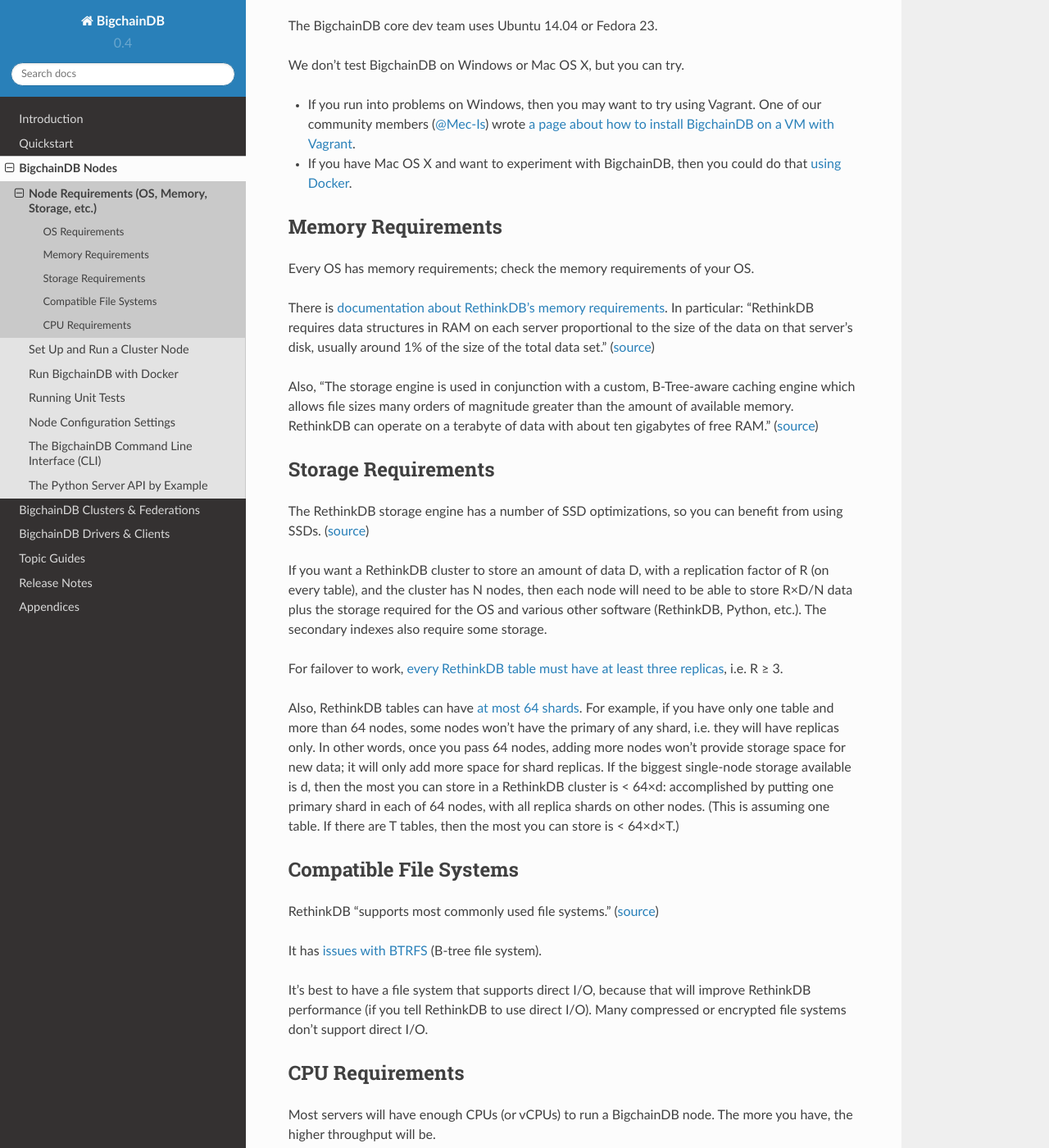
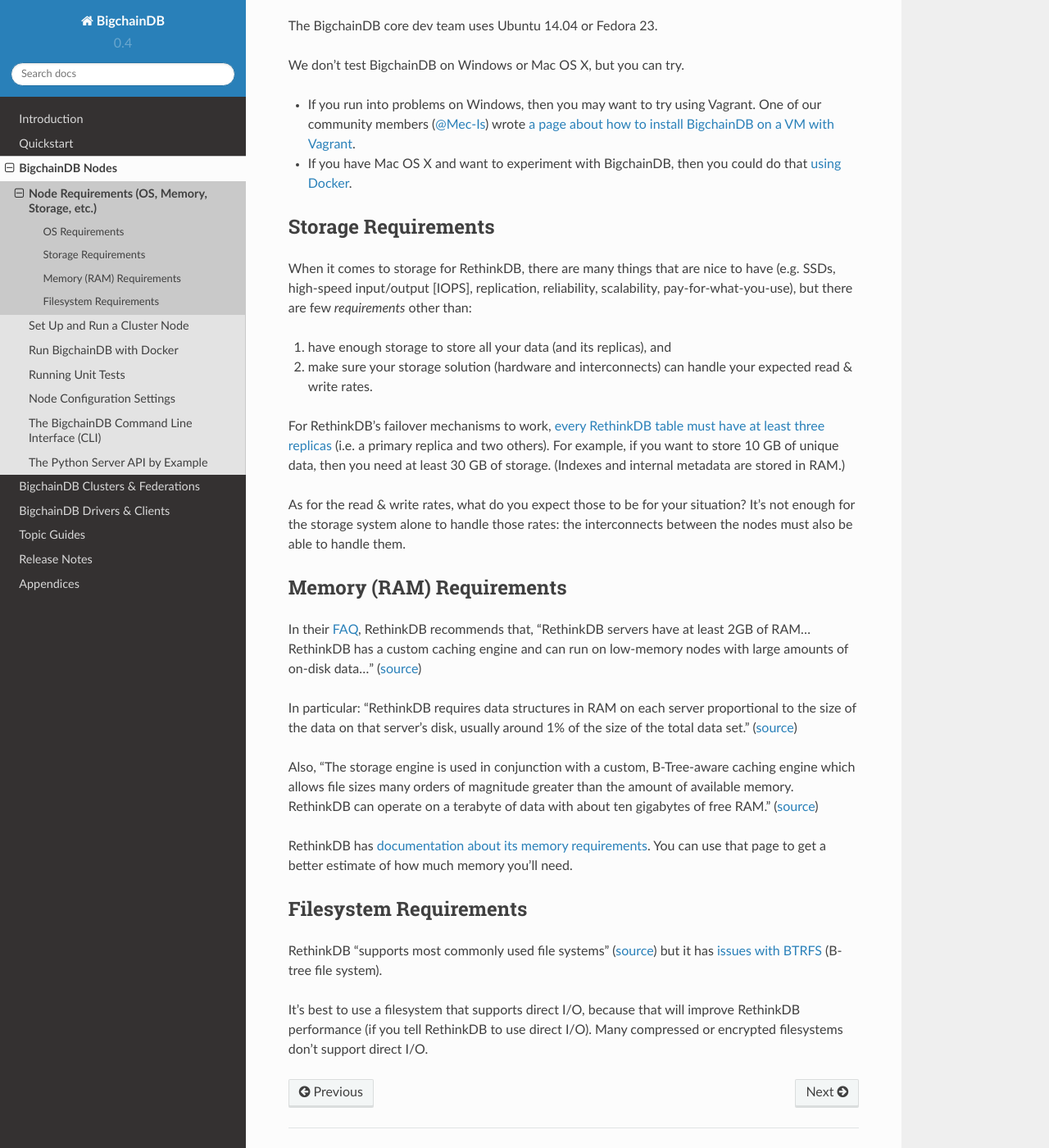
Before and after one commit to thematerials-network/bigchaindb-node, a Sphinx documentation site: the page built from bigchaindb/docs/source/nodes/node-requirements.md, in a window 1280 px wide and 1400 px high, scrolled down 437 px. Shown: the whole window at 82% size. Built offline with Sphinx 7.4.7 and the Read the Docs theme 2.0.0, drawn with Linux system fonts in a browser that asks for light colours.

Commit message:
Docs: revisions to storage/memory reqs/setup

```diff
--- a/bigchaindb/docs/source/nodes/node-requirements.md
+++ b/bigchaindb/docs/source/nodes/node-requirements.md
@@ -18,35 +18,31 @@ We don't test BigchainDB on Windows or Mac OS X, but you can try.
 * If you have Mac OS X and want to experiment with BigchainDB, then you could do that [using Docker](run-with-docker.html).
 
 
-## Memory Requirements
+## Storage Requirements
 
-Every OS has memory requirements; check the memory requirements of your OS.
+When it comes to storage for RethinkDB, there are many things that are nice to have (e.g. SSDs, high-speed input/output [IOPS], replication, reliability, scalability, pay-for-what-you-use), but there are few _requirements_ other than:
 
-There is [documentation about RethinkDB's memory requirements](https://rethinkdb.com/docs/memory-usage/). In particular: "RethinkDB requires data structures in RAM on each server proportional to the size of the data on that server’s disk, usually around 1% of the size of the total data set." ([source](https://rethinkdb.com/limitations/))
+1. have enough storage to store all your data (and its replicas), and
+2. make sure your storage solution (hardware and interconnects) can handle your expected read & write rates.
+
+For RethinkDB's failover mechanisms to work, [every RethinkDB table must have at least three replicas](https://rethinkdb.com/docs/failover/) (i.e. a primary replica and two others). For example, if you want to store 10 GB of unique data, then you need at least 30 GB of storage. (Indexes and internal metadata are stored in RAM.)
+
+As for the read & write rates, what do you expect those to be for your situation? It's not enough for the storage system alone to handle those rates: the interconnects between the nodes must also be able to handle them.
+
+
+## Memory (RAM) Requirements
+
+In their [FAQ](https://rethinkdb.com/faq/), RethinkDB recommends that, "RethinkDB servers have at least 2GB of RAM... RethinkDB has a custom caching engine and can run on low-memory nodes with large amounts of on-disk data..." ([source](https://rethinkdb.com/faq/))
+
+In particular: "RethinkDB requires data structures in RAM on each server proportional to the size of the data on that server’s disk, usually around 1% of the size of the total data set." ([source](https://rethinkdb.com/limitations/))
 
 Also, "The storage engine is used in conjunction with a custom, B-Tree-aware caching engine which allows file sizes many orders of magnitude greater than the amount of available memory. RethinkDB can operate on a terabyte of data with about ten gigabytes of free RAM." ([source](https://www.rethinkdb.com/docs/architecture/))
 
-
-## Storage Requirements
-
-The RethinkDB storage engine has a number of SSD optimizations, so you can benefit from using SSDs. ([source](https://www.rethinkdb.com/docs/architecture/))
-
-If you want a RethinkDB cluster to store an amount of data D, with a replication factor of R (on every table), and the cluster has N nodes, then each node will need to be able to store R×D/N data plus the storage required for the OS and various other software (RethinkDB, Python, etc.). The secondary indexes also require some storage.
-
-For failover to work, [every RethinkDB table must have at least three replicas](https://rethinkdb.com/docs/failover/), i.e. R ≥ 3.
-
-Also, RethinkDB tables can have [at most 64 shards](https://rethinkdb.com/limitations/). For example, if you have only one table and more than 64 nodes, some nodes won't have the primary of any shard, i.e. they will have replicas only. In other words, once you pass 64 nodes, adding more nodes won't provide storage space for new data; it will only add more space for shard replicas. If the biggest single-node storage available is d, then the most you can store in a RethinkDB cluster is < 64×d: accomplished by putting one primary shard in each of 64 nodes, with all replica shards on other nodes. (This is assuming one table. If there are T tables, then the most you can store is < 64×d×T.)
+RethinkDB has [documentation about its memory requirements](https://rethinkdb.com/docs/memory-usage/). You can use that page to get a better estimate of how much memory you'll need.
 
 
-## Compatible File Systems
+## Filesystem Requirements
 
-RethinkDB "supports most commonly used file systems." ([source](https://www.rethinkdb.com/docs/architecture/))
+RethinkDB "supports most commonly used file systems" ([source](https://www.rethinkdb.com/docs/architecture/)) but it has [issues with BTRFS](https://github.com/rethinkdb/rethinkdb/issues/2781) (B-tree file system).
 
-It has [issues with BTRFS](https://github.com/rethinkdb/rethinkdb/issues/2781) (B-tree file system).
-
-It's best to have a file system that supports direct I/O, because that will improve RethinkDB performance (if you tell RethinkDB to use direct I/O). Many compressed or encrypted file systems don't support direct I/O.
-
-
-## CPU Requirements
-
-Most servers will have enough CPUs (or vCPUs) to run a BigchainDB node. The more you have, the higher throughput will be.
+It's best to use a filesystem that supports direct I/O, because that will improve RethinkDB performance (if you tell RethinkDB to use direct I/O). Many compressed or encrypted filesystems don't support direct I/O.
```
Also changed, not shown: bigchaindb/docs/source/nodes/setup-run-node.md (+27 -10 lines).
